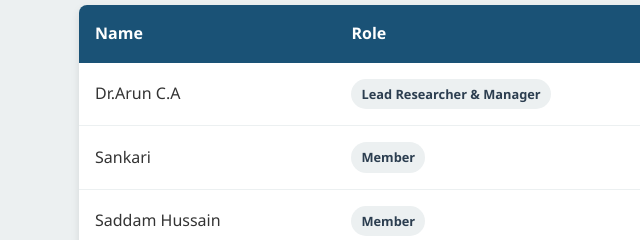
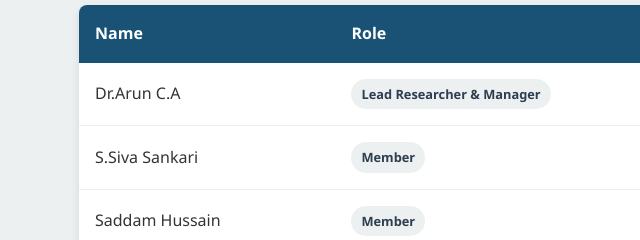
Before and after one commit to krishna99-tech/CoE-IoT, a plain HTML site: page index.html in a window 1280 px wide. Shown: the part 8200-8440 px from the top of the page, 0-640 px from the left. Drawn offline with Linux system fonts and the light colour scheme.

Commit message:
Update index.html

```diff
--- a/index.html
+++ b/index.html
@@ -1646,7 +1646,7 @@
                             <td class="member-year">2022</td>
                         </tr>
                         <tr>
-                            <td>Sankari</td>
+                            <td>S.Siva Sankari</td>
                             <td><span class="member-role">Member</span></td>
                             <td>E.C.E/Research Scholar</td>
                             <td class="member-year">2025</td>
```
